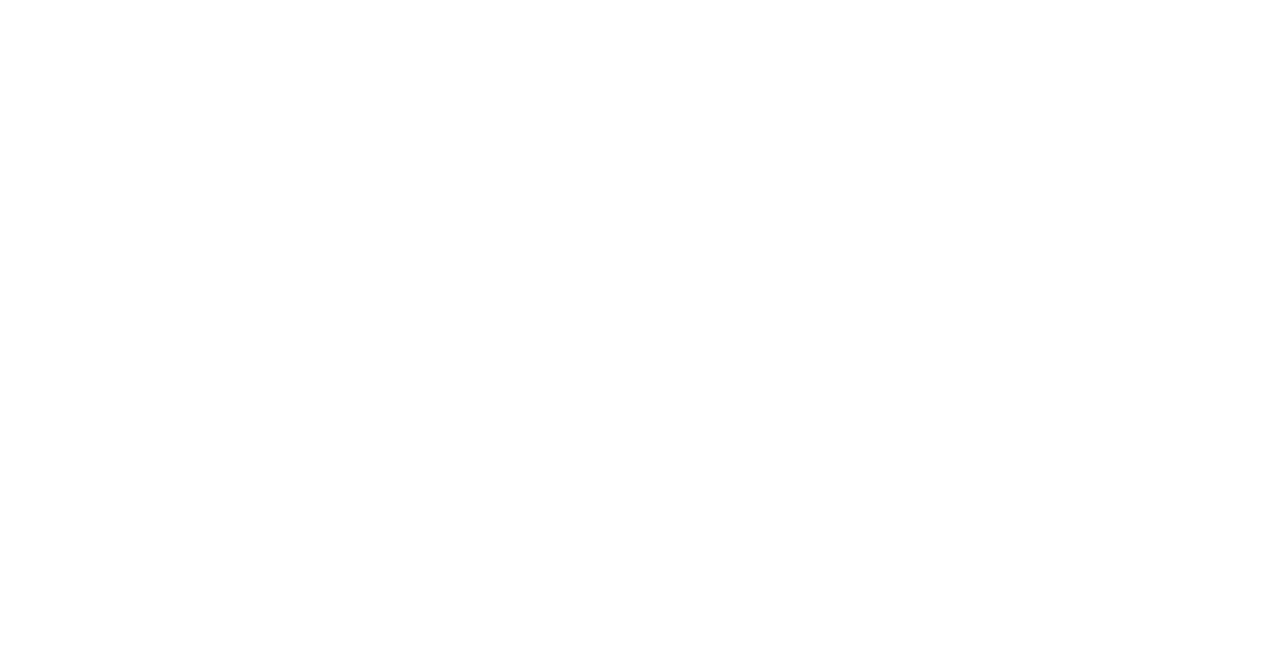
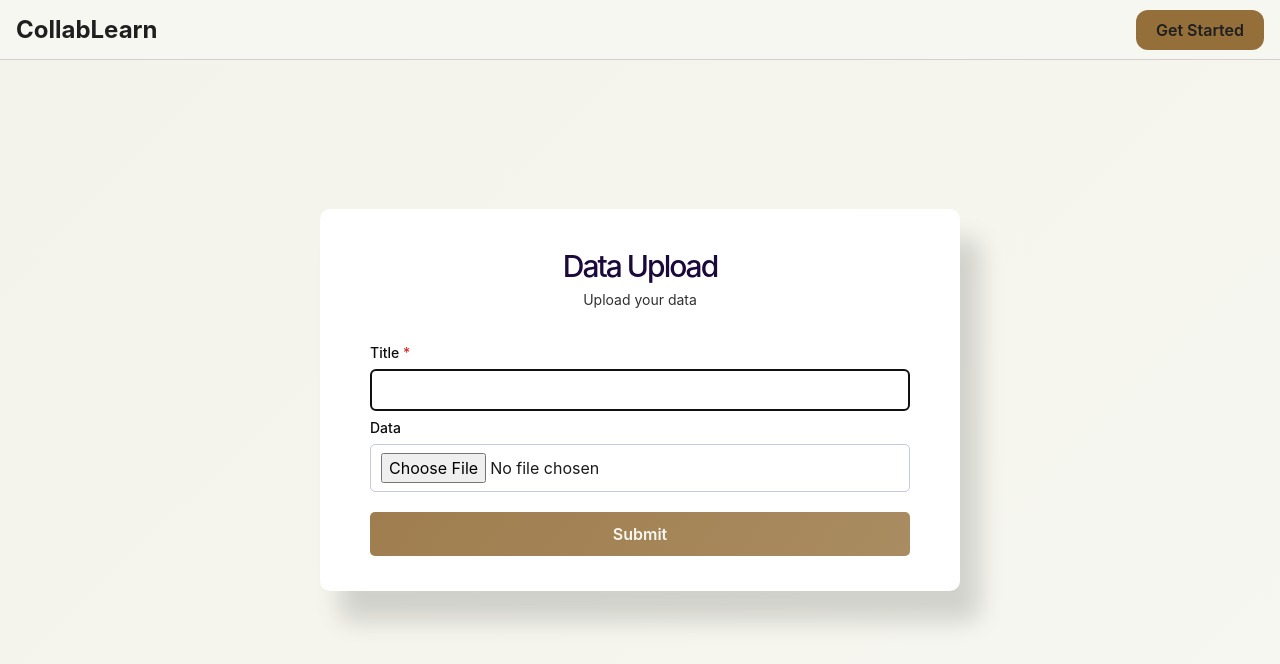
Before and after one commit to Tad-z/collaborative_learning_matching_system_frontend, a React (Create React App) app in the folder collab/: page /upload in a window 1280 px wide. Before the commit this address had no page. Shown: the top 664 px of the page. Built offline with nearby package versions, Linux system fonts and the light colour scheme.

Commit message:
progress

```diff
--- a/collab/src/App.js
+++ b/collab/src/App.js
@@ -4,6 +4,7 @@
 import HomePage from './components/HomePage';
 import SignUp from './components/SignUp';
 import Login from './components/LogIn';
+import DataUpload from './components/DataUpload'
 
 const App = () => {
   return (
@@ -11,6 +12,7 @@
       <div>
         <Routes>
           <Route path="/" element={<HomePage />} />
+          <Route path="/upload" element={<DataUpload />} />
           <Route path="/signup" element={<SignUp />} />
           <Route path="/login" element={<Login />} />
         </Routes>
```
